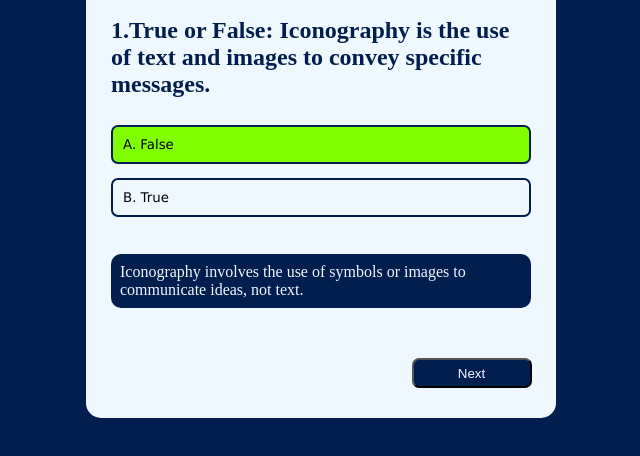
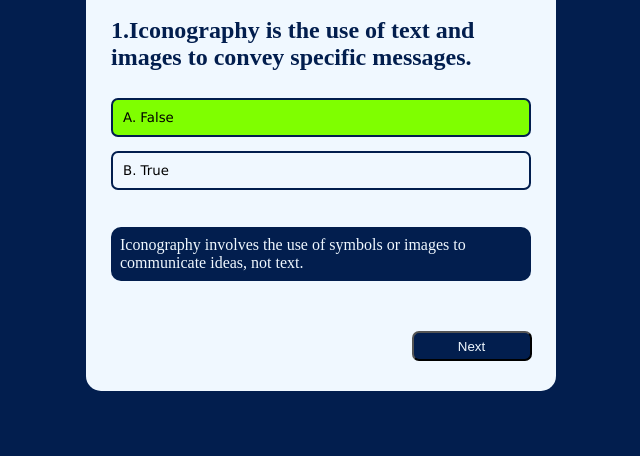
Before and after one commit to rahulambhore21/Quiz-App, a plain HTML site: page index.html in a window 1280 px wide. Both pictures are taken after a click on the button "A. False". Shown: the part 182-638 px from the top of the page, without its empty margins (319-959 px from the left). Drawn offline with Linux system fonts and the light colour scheme.

Commit message:
try to solve hover problem

```diff
--- a/index.js
+++ b/index.js
@@ -1,6 +1,6 @@
 const questions = [
   {
-    question: "True or False: Iconography is the use of text and images to convey specific messages.",
+    question: "Iconography is the use of text and images to convey specific messages.",
     options: [
       { text: "A. False", correct: true },
       { text: "B. True", correct: false }
@@ -82,8 +82,8 @@ const questions = [
             const button = document.createElement("button");
             button.innerHTML = option.text;
             button.classList.add("btn");
+            button.classList.add("no-hover");
             optionBtn.appendChild(button);
-
             // console.log(option.text);
             if(option.correct) {
               button.dataset.correct = option.correct;
@@ -98,6 +98,8 @@ const questions = [
         }
     }
     function selectAnswer(e){
+      const hover = document.querySelector(".no-hover");
+      hover.classList.remove("no-hover");
       const exp = document.createElement("div");
       exp.innerHTML = questions[currentQuestionIndex].explanation;
       exp.id = "explanation";
--- a/style.css
+++ b/style.css
@@ -46,7 +46,7 @@ font-family: 'Franklin Gothic Medium', 'Arial Narrow', Arial, sans-serif;
     border-radius: 7px;
     cursor: pointer;
 }
-.btn:hover:not([disable]){
+.no-hover:hover:not([disable]){
     font-weight: 400;
     transition: ease-in 10ms;
     color: aliceblue;
```
